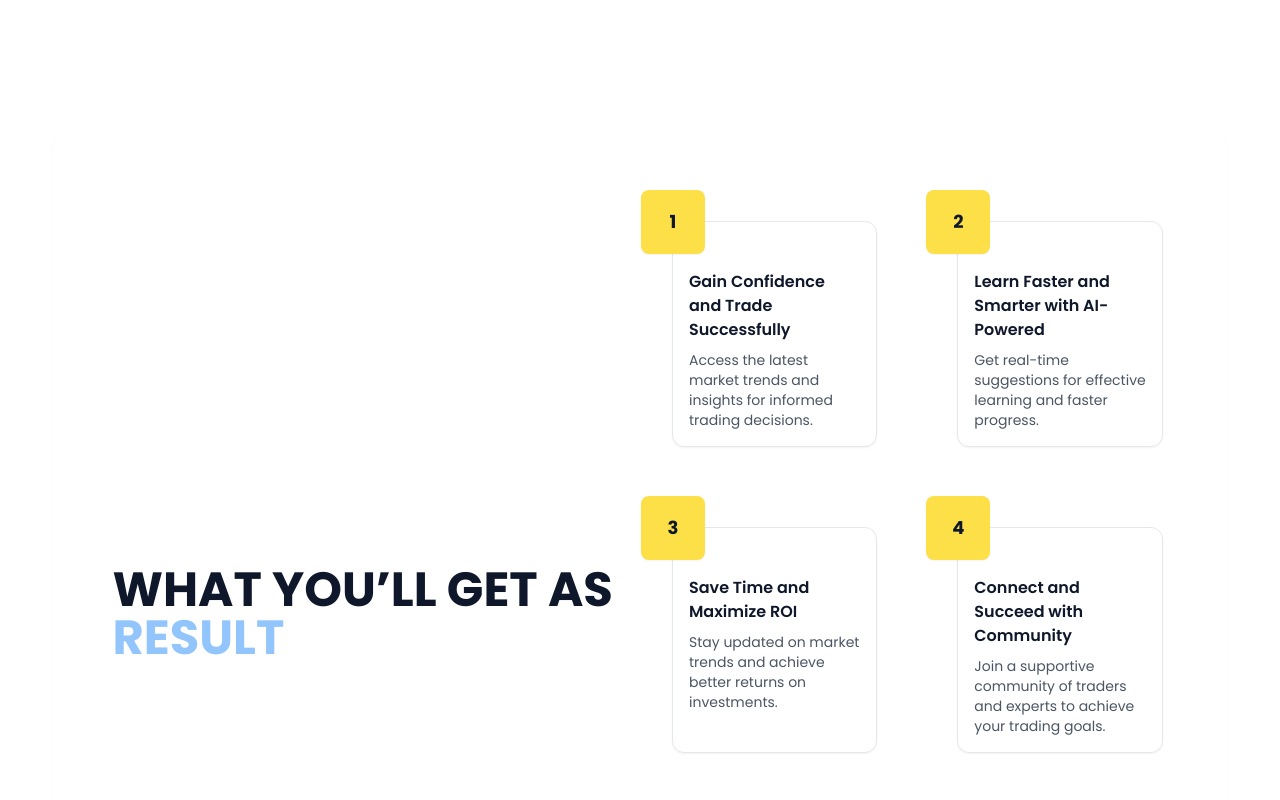
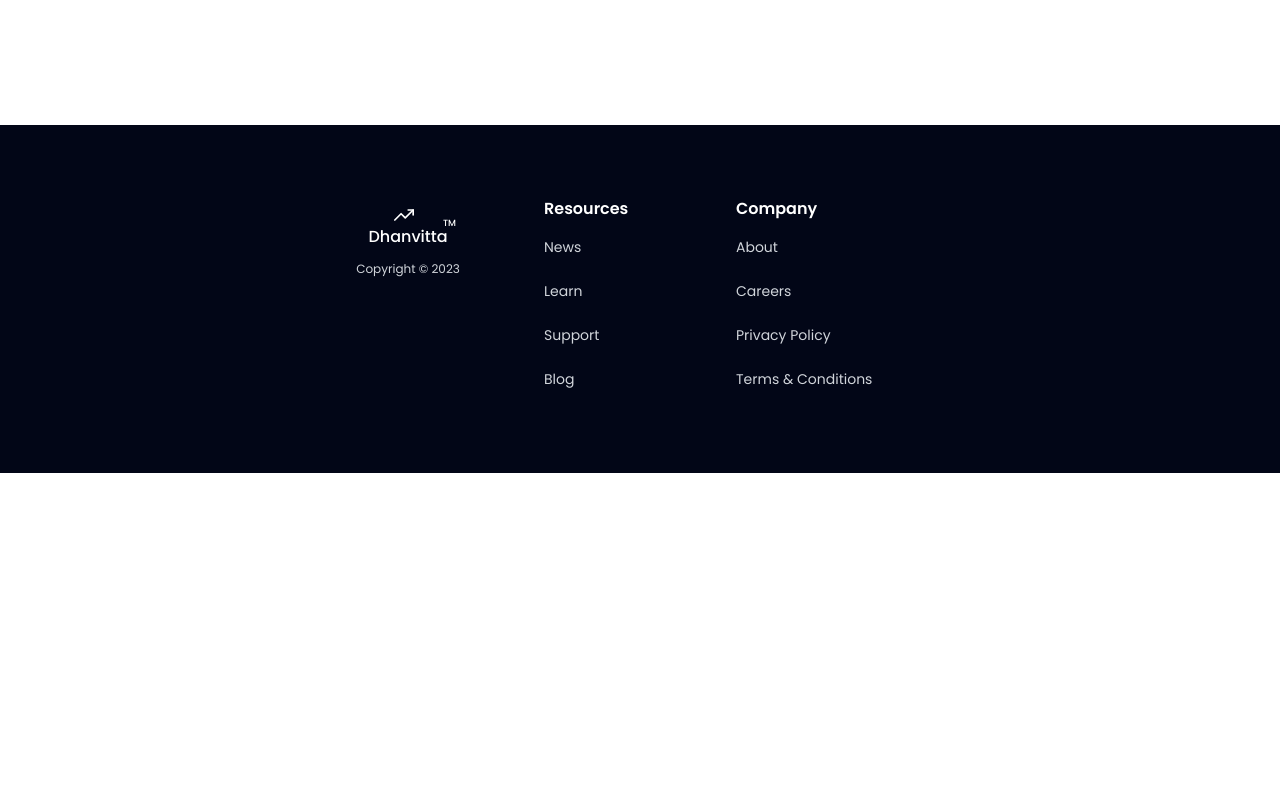
Before and after one commit to dhanvitta/Dhanvitta, a Next.js app: page / in a window 1280 px wide. Shown: the part 2600-3400 px from the top of the page. After the commit the page ends 3073 px from the top, so only its background shows below. Built offline with nearby package versions, Linux system fonts and the light colour scheme.

Commit message:
Hotfix: UI Updates

```diff
--- a/src/app/page.js
+++ b/src/app/page.js
@@ -14,7 +14,7 @@ export default function Home() {
       <HeroSection />
       <Section />
       <Advantanges />
-      <LearnSection />
+      {/* <LearnSection /> */}
       <Footer />
     </React.Fragment>
   )
```
